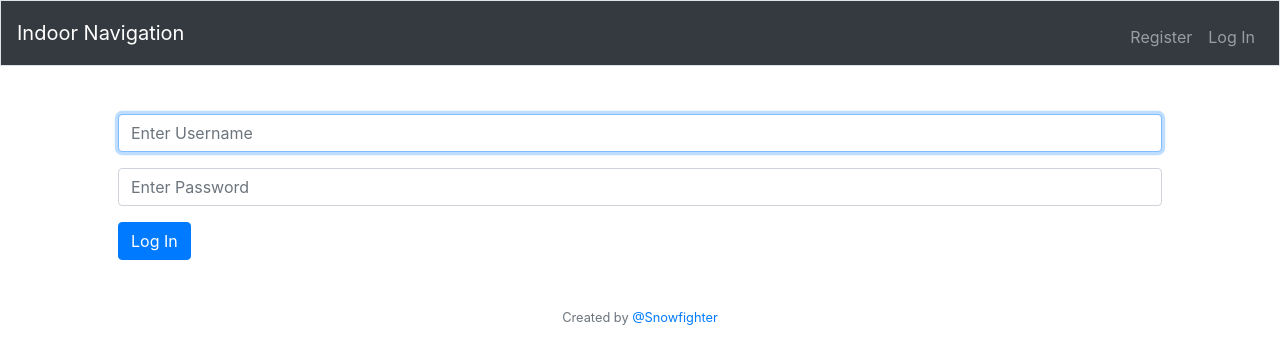
After one commit to Snowfighter/IndoorNav-Web, a Flask app: template templates/login.html in a window 1280 px wide. The commit adds this page. Shown: the top 364 px of the page. Run offline with Flask 2, Linux system fonts and the light colour scheme; the template is opened without the code that fills it, so the values that code supplies are empty; some libraries are stand-ins or nearby versions.

Commit message:
Finished register, login and apology pages

```diff
--- a/templates/layout.html
+++ b/templates/layout.html
@@ -9,12 +9,26 @@
         <title>Indoor Navigation: {% block title %} {% endblock %}</title>
     </head>
     <body>
-        <nav class="navbar navbar-expand-md navbar-dark bg-dark">
+        <nav class="navbar navbar-expand-md navbar-dark bg-dark border">
             <a class="navbar-brand" href="/">Indoor Navigation</a>
-            <button class="navbar-toggler" type="button" data-toggler="collapse" data-target="#navbar" aria-controls="navbar" aria-expanded="false" aria-abel="Toggle navigation"></button>
+            <button class="navbar-toggler" type="button" data-toggle="collapse" data-target="#navbar" aria-controls="navbar" aria-expanded="false" aria-label="Toggle navigation">
+                <span class="navbar-toggler-icon"></span>
+            </button>
+            <div class="collapse navbar-collapse" id="navbar">
+                <ul class="navbar-nav ml-auto mt-2">
+                    <li class="nav-item"><a class="nav-link" href="/register">Register</a></li>
+                    <li class="nav-item"><a class="nav-link" href="/login">Log In</a></li>
+                </ul>
+            </div>
 
         </nav>
 
+        <main class="container p-5">
+            {% block main %}{% endblock %}
+        </main>
+        <footer class="small text-center text-muted">
+            Created by <a href="https://www.github.com/Snowfighter">@Snowfighter</a>
+        </footer>
 
         <script src="https://code.jquery.com/jquery-3.3.1.slim.min.js" integrity="sha384-q8i/X+965DzO0rT7abK41JStQIAqVgRVzpbzo5smXKp4YfRvH+8abtTE1Pi6jizo" crossorigin="anonymous"></script>
         <script src="https://cdnjs.cloudflare.com/ajax/libs/popper.js/1.14.7/umd/popper.min.js" integrity="sha384-UO2eT0CpHqdSJQ6hJty5KVphtPhzWj9WO1clHTMGa3JDZwrnQq4sF86dIHNDz0W1" crossorigin="anonymous"></script>
--- /dev/null
+++ b/templates/login.html
@@ -0,0 +1,17 @@
+{% extends "layout.html" %}
+
+{% block title %}
+	Log In
+{% endblock %}
+
+{% block main%}
+	<form action="/login" method="post">
+		<div class="form-group">
+			<input type="text" class="form-control" autocomplete="off" autofocus name="username" placeholder="Enter Username" />
+		</div>
+		<div class="form-group">
+			<input type="password" class="form-control" autocomplete="off" name="password" placeholder="Enter Password" />
+		</div>
+		<button type="submit" class="btn btn-primary">Log In</button>
+	</form>
+{% endblock %}
```
Also changed, not shown: templates/apology.html (added, +9 -0 lines).
